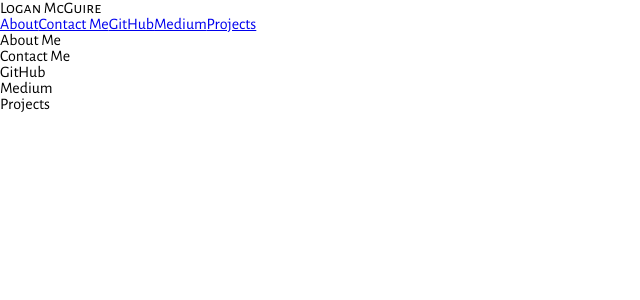
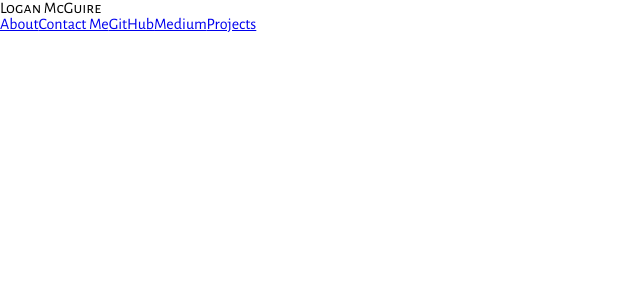
Before and after one commit to Zietieflr/portfolio-website, a React (Create React App) app: page / in a window 1280 px wide. Shown: the top 300 px of the page, without its empty margins (0-640 px from the left). Built offline with nearby package versions, Linux system fonts and the light colour scheme.

Commit message:
Update Navigation to render ccorrect components.

```diff
--- a/src/App.js
+++ b/src/App.js
@@ -1,25 +1,42 @@
-import React from 'react';
-import NavBar from './components/NavBar'
-import About from "./components/About"
-import ContactMe from "./components/ContactMe"
-import GitHub from "./components/GitHub"
-import Medium from "./components/Medium"
-import Projects from "./components/Projects"
-import './App.css';
+import React from "react";
+import { Route, Switch, BrowserRouter as Router} from "react-router-dom";
+
+import NavBar from "./components/NavBar";
+import About from "./components/About";
+import ContactMe from "./components/ContactMe";
+import GitHub from "./components/GitHub";
+import Medium from "./components/Medium";
+import Projects from "./components/Projects";
+
+import "./App.css";
 
 function App() {
   return (
     <main className="App">
       <h1>Logan McGuire</h1>
-      <NavBar/>
-      <section>
-        {/* Render content based off of Router */}
-        <About />
-        <ContactMe />
-        <GitHub />
-        <Medium />
-        <Projects />
-      </section>
+      <Router>
+        <NavBar/>
+        <section>
+          {/* Render content based off of Router */}
+          <Switch>
+            <Route path="/about" render={(routerProps) => {
+              return <About /> }}
+            />
+            <Route path="/contact" render={(routerProps) => {
+              return <ContactMe /> }}
+            />
+            <Route path="/github" render={(routerProps) => {
+              return <GitHub /> }}
+            />
+            <Route path="/medium" render={(routerProps) => {
+              return <Medium /> }}
+            />
+            <Route path="/projects" render={(routerProps) => {
+              return <Projects /> }}
+            />
+          </Switch>
+        </section>
+      </Router>
     </main>
   );
 }
--- a/src/components/About.js
+++ b/src/components/About.js
@@ -1,4 +1,4 @@
-import React from 'react';
+import React from "react";
 
 export default function About(){
   return(
--- a/src/components/ContactMe.js
+++ b/src/components/ContactMe.js
@@ -1,4 +1,4 @@
-import React from 'react';
+import React from "react";
 
 export default function ContactMe(){
   return(
--- a/src/components/GitHub.js
+++ b/src/components/GitHub.js
@@ -1,4 +1,4 @@
-import React from 'react';
+import React from "react";
 
 export default function GitHub(){
   return(
--- a/src/components/Medium.js
+++ b/src/components/Medium.js
@@ -1,4 +1,4 @@
-import React from 'react';
+import React from "react";
 
 export default function Medium(){
   return(
--- a/src/components/NavBar.js
+++ b/src/components/NavBar.js
@@ -1,13 +1,14 @@
 import React from 'react'
+import { BrowserRouter as Router, NavLink} from "react-router-dom"
 
 export default function NavBar() {
   return(
     <nav>
-        <a href="/about">About</a>
-        <a href="/contact">Contact Me</a>
-        <a href="/github">GitHub</a>
-        <a href="/medium">Medium</a>
-        <a href="/projects">Projects</a>
+      <NavLink to="/about">About</NavLink>
+      <NavLink to="/contact">Contact Me</NavLink>
+      <NavLink to="/github">GitHub</NavLink>
+      <NavLink to="/medium">Medium</NavLink>
+      <NavLink to="/projects">Projects</NavLink>
     </nav>
   )
 }
--- a/src/components/Projects.js
+++ b/src/components/Projects.js
@@ -1,4 +1,4 @@
-import React from 'react';
+import React from "react";
 
 export default function Projects(){
   return(
```
